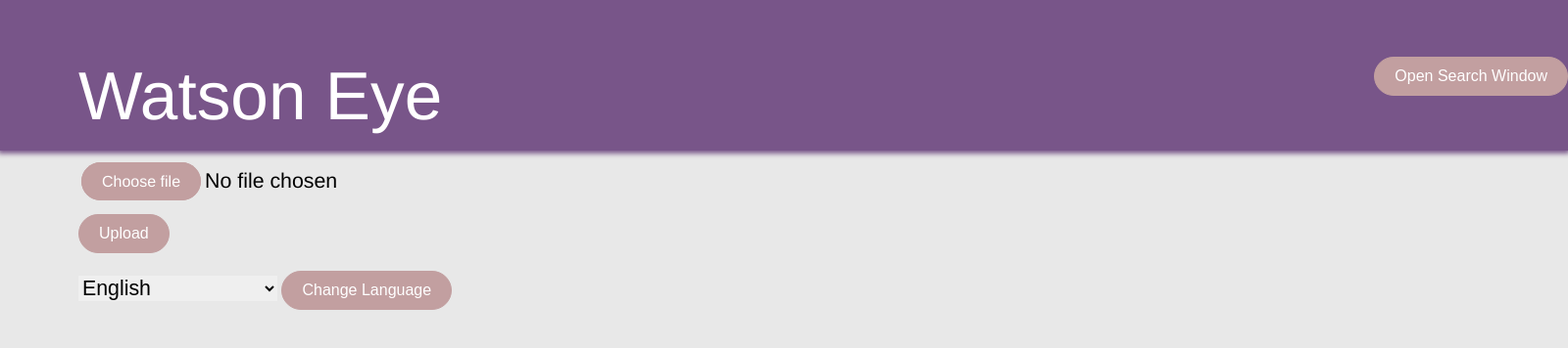
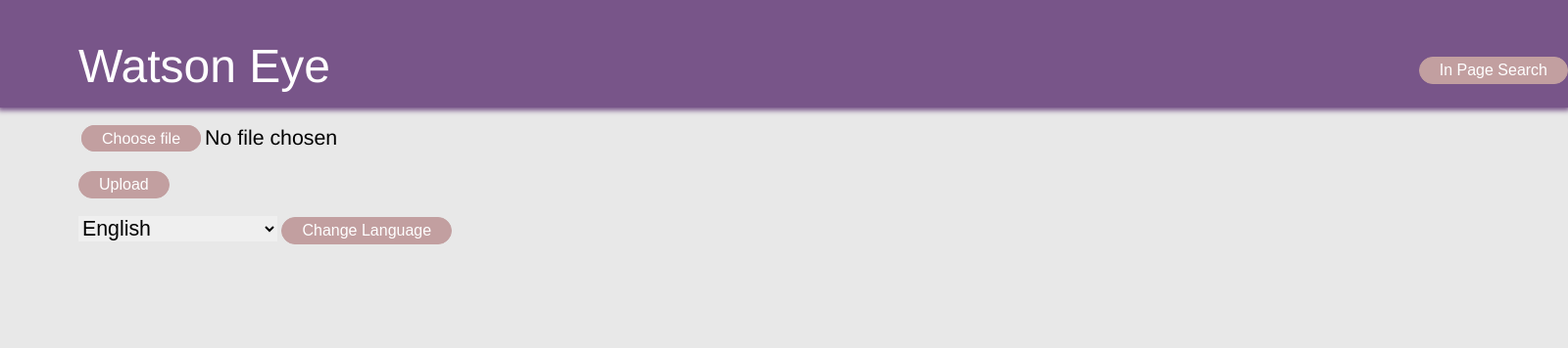
Before and after one commit to kyokonishito/serverless-vr-multilangs, an Electron app: page web/index.html in a window 1600 px wide. Shown: the whole page at 98% size. Drawn offline with nearby package versions, Linux system fonts and the light colour scheme; no server answers.

Commit message:
fixed styles

```diff
--- a/web/index.html
+++ b/web/index.html
@@ -46,12 +46,12 @@
   <!-- Header -->
   <div class="header">
     <br/>
-    <input class="openSearch" type="button" id="trigger-search" value="Open Search Window" />
-
+    <input class="openSearch" type="button" id="trigger-search" value="In Page Search" />
     <div class="title">
       Watson Eye
     </div>
-
+    <br/>
+    <br/>
   </div>
 
   <!-- Upload section -->
--- a/web/stylesheets/header.css
+++ b/web/stylesheets/header.css
@@ -9,5 +9,8 @@
 
 .title {
   color: #fff;
-  font-size: calc(34pt + 1.5vw);
+  font-size: 36pt;
+  position: absolute;
+  top: 40px;
+  left: 5vw;
 }
--- a/web/stylesheets/uploadSection.css
+++ b/web/stylesheets/uploadSection.css
@@ -33,7 +33,7 @@ label, .uploadImage {
   box-shadow: none;
   border: 1px solid;
   border-color: #c29fa0;
-  padding: 10px 20px 10px 20px;
+  padding: 4px 20px 4px 20px;
 }
 
 label:hover, .uploadImage:hover {
@@ -69,7 +69,7 @@ label:active, .uploadImage:active {
   box-shadow: none;
   border: 1px solid;
   border-color: #c29fa0;
-  padding: 10px 20px 10px 20px;
+  padding: 4px 20px 4px 20px;
   float: right;
 }
 
```
